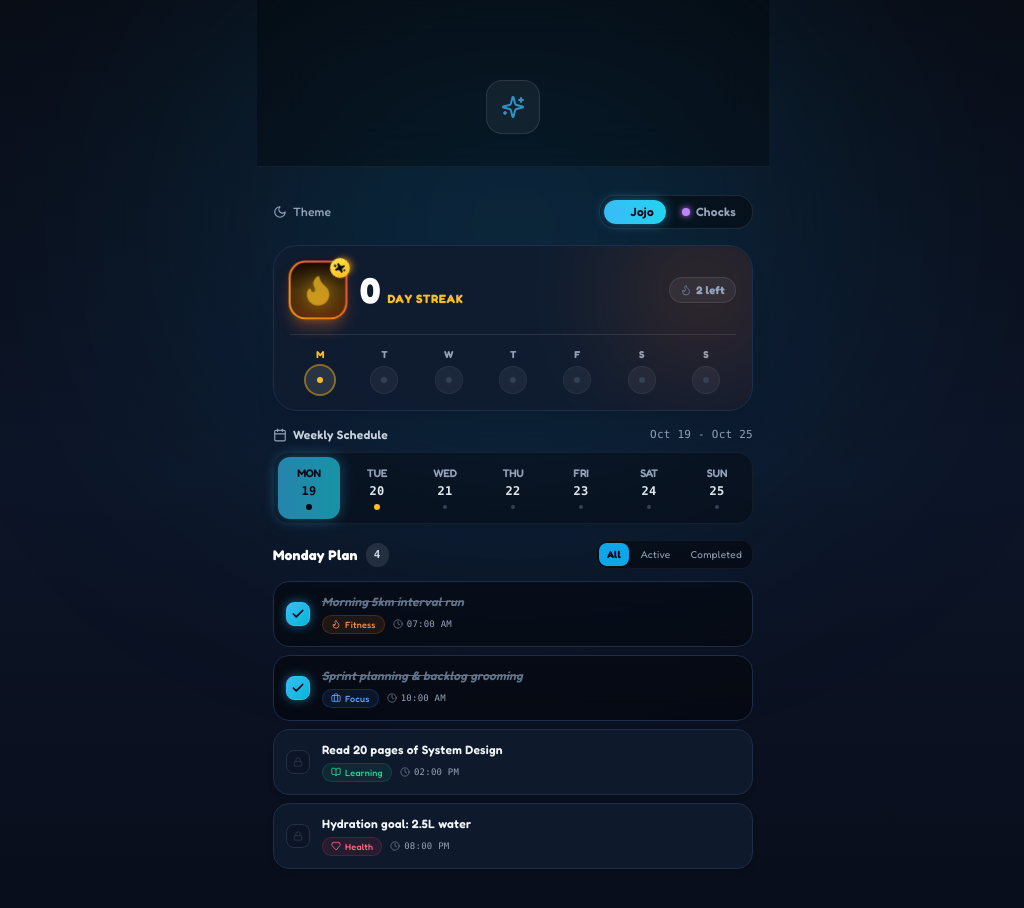
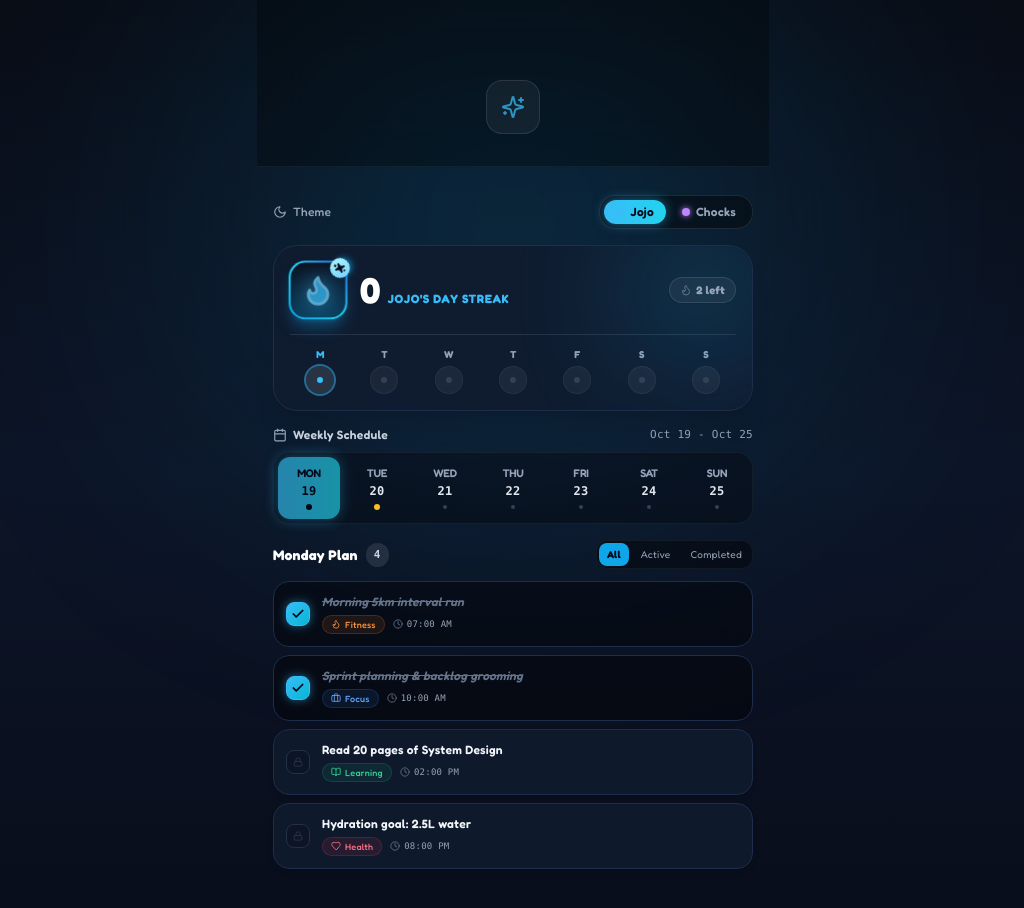
Before and after one commit to smithlyon/streak-pulse-mobile, a React (Vite) app: page / in a window 1280 px wide. Shown: the top 908 px of the page, without its empty margins (127-1151 px from the left). Built offline with nearby package versions, Linux system fonts and the light colour scheme.

Commit message:
feat: separate streaks, habits, and flame aesthetics for Jojo and Chocks

```diff
--- a/src/App.jsx
+++ b/src/App.jsx
@@ -11,8 +11,8 @@ import { THEMES } from './constants/themeConfig';
 import { DAYS_OF_WEEK, INITIAL_TASKS } from './constants/initialData';
 import { ShieldCheck } from 'lucide-react';
 
-const STORAGE_KEY_TASKS = 'daily_pulse_tasks_v1';
 const STORAGE_KEY_THEME = 'daily_pulse_theme_v1';
+const getProfileStorageKey = (profile) => `daily_pulse_tasks_${profile}_v2`;
 
 export default function App() {
   // Theme state: 'jojo' (sky blue dark) or 'chocks' (rich purple dark)
@@ -23,15 +23,35 @@ export default function App() {
   // Active day selection: 'mon' to 'sun'
   const [selectedDay, setSelectedDay] = useState('mon');
 
-  // Tasks mapped by day
-  const [tasksByDay, setTasksByDay] = useState(() => {
-    try {
-      const saved = localStorage.getItem(STORAGE_KEY_TASKS);
-      if (saved) return JSON.parse(saved);
-    } catch (e) {
-      console.error('Failed to load tasks from localStorage', e);
-    }
-    return INITIAL_TASKS;
+  // Independent tasks per profile: { jojo: tasksByDay, chocks: tasksByDay }
+  const [tasksByProfile, setTasksByProfile] = useState(() => {
+    const profiles = ['jojo', 'chocks'];
+    const initial = {};
+
+    profiles.forEach((p) => {
+      try {
+        const saved = localStorage.getItem(getProfileStorageKey(p));
+        if (saved) {
+          initial[p] = JSON.parse(saved);
+          return;
+        }
+      } catch (e) {
+        console.error(`Failed to load ${p} tasks`, e);
+      }
+      // Migrate legacy shared tasks to jojo if present
+      if (p === 'jojo') {
+        try {
+          const legacy = localStorage.getItem('daily_pulse_tasks_v1');
+          if (legacy) {
+            initial[p] = JSON.parse(legacy);
+            return;
+          }
+        } catch (e) {}
+      }
+      initial[p] = JSON.parse(JSON.stringify(INITIAL_TASKS));
+    });
+
+    return initial;
   });
 
   // Admin Mode state
@@ -44,51 +64,70 @@ export default function App() {
     localStorage.setItem(STORAGE_KEY_THEME, themeId);
   }, [themeId]);
 
-  // Persist tasks
+  // Persist active profile's tasks
   useEffect(() => {
     try {
-      localStorage.setItem(STORAGE_KEY_TASKS, JSON.stringify(tasksByDay));
+      if (tasksByProfile[themeId]) {
+        localStorage.setItem(getProfileStorageKey(themeId), JSON.stringify(tasksByProfile[themeId]));
+      }
     } catch (e) {
-      console.error('Failed to save tasks to localStorage', e);
+      console.error(`Failed to save ${themeId} tasks to localStorage`, e);
     }
-  }, [tasksByDay]);
+  }, [tasksByProfile, themeId]);
 
   const currentTheme = THEMES[themeId] || THEMES.jojo;
 
-  // Active day calculations
+  // Active profile's tasks for the week
+  const tasksByDay = tasksByProfile[themeId] || INITIAL_TASKS;
+
+  // Active day calculations for active profile
   const activeDayTasks = tasksByDay[selectedDay] || [];
   const completedCount = activeDayTasks.filter((t) => t.completed).length;
   const totalCount = activeDayTasks.length;
   const selectedDayObj = DAYS_OF_WEEK.find((d) => d.id === selectedDay) || DAYS_OF_WEEK[0];
 
-  // Dynamic Streak calculation across the week (starts at 0 and increments day by day)
+  // Dynamic Streak calculation for the active profile (starts at 0 and increments day by day)
   const completedDaysCount = DAYS_OF_WEEK.filter((d) => {
     const list = tasksByDay[d.id] || [];
     return list.length > 0 && list.every((t) => t.completed);
   }).length;
   const streakDays = completedDaysCount;
 
-  // Handlers
+  // Handlers (operate strictly on active profile)
   const handleToggleTask = (taskId) => {
     if (!isAdminUnlocked) {
       showToast('Admin login required to check off tasks');
       setIsPinModalOpen(true);
       return;
     }
-    setTasksByDay((prev) => {
-      const dayTasks = prev[selectedDay] || [];
+    setTasksByProfile((prev) => {
+      const currentProfileTasks = prev[themeId] || {};
+      const dayTasks = currentProfileTasks[selectedDay] || [];
       const updated = dayTasks.map((task) =>
         task.id === taskId ? { ...task, completed: !task.completed } : task
       );
-      return { ...prev, [selectedDay]: updated };
+      return {
+        ...prev,
+        [themeId]: {
+          ...currentProfileTasks,
+          [selectedDay]: updated
+        }
+      };
     });
   };
 
   const handleDeleteTask = (taskId) => {
-    setTasksByDay((prev) => {
-      const dayTasks = prev[selectedDay] || [];
+    setTasksByProfile((prev) => {
+      const currentProfileTasks = prev[themeId] || {};
+      const dayTasks = currentProfileTasks[selectedDay] || [];
       const updated = dayTasks.filter((task) => task.id !== taskId);
-      return { ...prev, [selectedDay]: updated };
+      return {
+        ...prev,
+        [themeId]: {
+          ...currentProfileTasks,
+          [selectedDay]: updated
+        }
+      };
     });
   };
 
@@ -101,16 +140,26 @@ export default function App() {
       completed: false
     };
 
-    setTasksByDay((prev) => {
-      const dayTasks = prev[selectedDay] || [];
-      return { ...prev, [selectedDay]: [newTask, ...dayTasks] };
+    setTasksByProfile((prev) => {
+      const currentProfileTasks = prev[themeId] || {};
+      const dayTasks = currentProfileTasks[selectedDay] || [];
+      return {
+        ...prev,
+        [themeId]: {
+          ...currentProfileTasks,
+          [selectedDay]: [newTask, ...dayTasks]
+        }
+      };
     });
   };
 
   const handleResetDefaults = () => {
-    if (window.confirm('Reset all tasks for the week to default state?')) {
-      setTasksByDay(INITIAL_TASKS);
-      showToast('Weekly tasks reset to defaults');
+    if (window.confirm(`Reset ${currentTheme.name}'s tasks for the week to default state?`)) {
+      setTasksByProfile((prev) => ({
+        ...prev,
+        [themeId]: JSON.parse(JSON.stringify(INITIAL_TASKS))
+      }));
+      showToast(`${currentTheme.name}'s weekly tasks reset to defaults`);
     }
   };
 
--- a/src/components/StreakProgressBar.jsx
+++ b/src/components/StreakProgressBar.jsx
@@ -8,13 +8,14 @@ export const StreakProgressBar = ({
   completedCount,
   totalCount,
   currentTheme,
-  streakDays = 14,
+  streakDays = 0,
   dayLabel = 'Today',
   tasksByDay = {},
   selectedDay = 'mon'
 }) => {
   const isTodayComplete = totalCount > 0 && completedCount === totalCount;
   const prevCompleteRef = useRef(isTodayComplete);
+  const isJojo = currentTheme.id === 'jojo';
 
   // Trigger celebration confetti when today's streak is completed
   useEffect(() => {
@@ -23,24 +24,30 @@ export const StreakProgressBar = ({
         particleCount: 65,
         spread: 70,
         origin: { y: 0.3 },
-        colors: ['#f97316', '#fbbf24', '#ef4444', '#f59e0b']
+        colors: isJojo
+          ? ['#38bdf8', '#0284c7', '#06b6d4', '#bae6fd']
+          : ['#c084fc', '#9333ea', '#e879f9', '#f5d0fe']
       });
     }
     prevCompleteRef.current = isTodayComplete;
-  }, [isTodayComplete]);
+  }, [isTodayComplete, isJojo]);
 
   return (
     <div className="px-4 py-2">
       <div className={`p-4 rounded-3xl ${currentTheme.card} border backdrop-blur-md transition-all duration-300 shadow-xl relative overflow-hidden`}>
-        {/* Ambient warm fiery glow in background */}
+        {/* Ambient theme glow in background */}
         <div
-          className="absolute -right-6 -top-6 w-36 h-36 rounded-full blur-3xl opacity-25 pointer-events-none bg-gradient-to-br from-amber-500 via-orange-500 to-rose-500"
+          className={`absolute -right-6 -top-6 w-36 h-36 rounded-full blur-3xl opacity-25 pointer-events-none ${
+            isJojo
+              ? 'bg-gradient-to-br from-sky-400 via-cyan-500 to-blue-600'
+              : 'bg-gradient-to-br from-purple-400 via-fuchsia-500 to-violet-600'
+          }`}
         />
 
         {/* Duolingo-Style Main Streak Section */}
         <div className="flex items-center justify-between relative z-10 mb-4">
           <div className="flex items-center gap-3.5">
-            {/* Animated Duolingo Fiery Flame Icon */}
+            {/* Animated Profile Theme Fiery Flame Icon */}
             <div className="relative">
               <motion.div
                 animate={isTodayComplete ? {
@@ -55,11 +62,21 @@ export const StreakProgressBar = ({
                   repeatType: "reverse",
                   ease: "easeInOut"
                 }}
-                className="w-14 h-14 rounded-2xl bg-gradient-to-tr from-amber-500 via-orange-500 to-rose-500 p-0.5 shadow-lg shadow-orange-500/35 flex items-center justify-center cursor-pointer"
+                className={`w-14 h-14 rounded-2xl p-0.5 shadow-lg flex items-center justify-center cursor-pointer ${
+                  isJojo
+                    ? 'bg-gradient-to-tr from-sky-500 via-cyan-400 to-blue-600 shadow-sky-500/35'
+                    : 'bg-gradient-to-tr from-purple-500 via-fuchsia-400 to-violet-600 shadow-purple-500/35'
+                }`}
               >
-                <div className="w-full h-full rounded-[14px] bg-[#160b05] flex items-center justify-center relative overflow-hidden">
-                  <div className="absolute inset-0 bg-gradient-to-t from-orange-500/30 via-amber-400/20 to-transparent" />
-                  <Flame className="w-8 h-8 text-amber-400 fill-amber-400 filter drop-shadow-[0_0_10px_rgba(251,191,36,0.9)] animate-pulse" />
+                <div className="w-full h-full rounded-[14px] bg-[#0c1322] flex items-center justify-center relative overflow-hidden">
+                  <div className={`absolute inset-0 ${
+                    isJojo ? 'bg-gradient-to-t from-sky-500/30 to-transparent' : 'bg-gradient-to-t from-purple-500/30 to-transparent'
+                  }`} />
+                  <Flame className={`w-8 h-8 animate-pulse ${
+                    isJojo
+                      ? 'text-sky-300 fill-sky-400 filter drop-shadow-[0_0_10px_rgba(56,189,248,0.9)]'
+                      : 'text-purple-300 fill-purple-400 filter drop-shadow-[0_0_10px_rgba(192,132,252,0.9)]'
+                  }`} />
                 </div>
               </motion.div>
 
@@ -67,31 +84,39 @@ export const StreakProgressBar = ({
               <motion.div
                 animate={{ rotate: 360 }}
                 transition={{ duration: 8, repeat: Infinity, ease: "linear" }}
-                className="absolute -top-1 -right-1 w-5 h-5 rounded-full bg-gradient-to-r from-amber-400 to-yellow-300 flex items-center justify-center shadow-md shadow-amber-500/50"
+                className={`absolute -top-1 -right-1 w-5 h-5 rounded-full flex items-center justify-center shadow-md ${
+                  isJojo
+                    ? 'bg-gradient-to-r from-sky-300 to-cyan-200 shadow-sky-500/50'
+                    : 'bg-gradient-to-r from-purple-300 to-fuchsia-200 shadow-purple-500/50'
+                }`}
               >
                 <Sparkles className="w-3 h-3 text-slate-950 fill-slate-950" />
               </motion.div>
             </div>
 
-            {/* Streak Number & Label */}
+            {/* Streak Number & Profile Streak Label */}
             <div>
               <div className="flex items-baseline gap-2">
                 <motion.span
-                  key={streakDays}
+                  key={`${currentTheme.id}-${streakDays}`}
                   initial={{ scale: 0.8, y: -4 }}
                   animate={{ scale: 1, y: 0 }}
                   className="text-4xl font-black font-playful tracking-tight text-white filter drop-shadow-sm"
                 >
                   {streakDays}
                 </motion.span>
-                <span className="text-xs font-black uppercase tracking-wider text-amber-400 font-playful">
-                  Day Streak
+                <span className={`text-xs font-black uppercase tracking-wider font-playful ${
+                  isJojo ? 'text-sky-400' : 'text-purple-400'
+                }`}>
+                  {currentTheme.name}'s Day Streak
                 </span>
               </div>
               {isTodayComplete && (
                 <p className="text-xs text-slate-400 font-medium mt-0.5">
-                  <span className="text-amber-300 font-semibold flex items-center gap-1">
-                    <Zap className="w-3 h-3 fill-amber-400 text-amber-400" />
+                  <span className={`font-semibold flex items-center gap-1 ${
+                    isJojo ? 'text-sky-300' : 'text-purple-300'
+                  }`}>
+                    <Zap className={`w-3 h-3 ${isJojo ? 'fill-sky-400 text-sky-400' : 'fill-purple-400 text-purple-400'}`} />
                     Streak active for {dayLabel}!
                   </span>
                 </p>
@@ -103,10 +128,16 @@ export const StreakProgressBar = ({
           <div className="text-right">
             <span className={`inline-flex items-center gap-1 text-[11px] font-bold px-2.5 py-1 rounded-full border shadow-sm ${
               isTodayComplete
-                ? 'bg-amber-500/20 text-amber-300 border-amber-500/40 shadow-amber-500/20'
+                ? isJojo
+                  ? 'bg-sky-500/20 text-sky-300 border-sky-500/40 shadow-sky-500/20'
+                  : 'bg-purple-500/20 text-purple-300 border-purple-500/40 shadow-purple-500/20'
                 : 'bg-white/5 text-slate-400 border-white/10'
             }`}>
-              <Flame className={`w-3 h-3 ${isTodayComplete ? 'text-amber-400 fill-amber-400' : 'text-slate-500'}`} />
+              <Flame className={`w-3 h-3 ${
+                isTodayComplete
+                  ? isJojo ? 'text-sky-400 fill-sky-400' : 'text-purple-400 fill-purple-400'
+                  : 'text-slate-500'
+              }`} />
               <span>{isTodayComplete ? 'Active' : `${totalCount - completedCount} left`}</span>
             </span>
           </div>
@@ -127,7 +158,7 @@ export const StreakProgressBar = ({
                   className="flex-1 flex flex-col items-center gap-1"
                 >
                   <span className={`text-[10px] font-bold uppercase tracking-tight ${
-                    isSelected ? 'text-amber-400' : 'text-slate-400'
+                    isSelected ? (isJojo ? 'text-sky-400' : 'text-purple-400') : 'text-slate-400'
                   }`}>
                     {day.label[0]}
                   </span>
@@ -135,16 +166,24 @@ export const StreakProgressBar = ({
                   <div
                     className={`w-7 h-7 rounded-full flex items-center justify-center transition-all duration-300 relative ${
                       isDayComplete
-                        ? 'bg-gradient-to-tr from-amber-500 to-orange-500 text-white shadow-md shadow-orange-500/40 ring-1 ring-amber-300/40'
+                        ? isJojo
+                          ? 'bg-gradient-to-tr from-sky-400 to-cyan-500 text-slate-950 shadow-md shadow-sky-500/40 ring-1 ring-sky-300/40'
+                          : 'bg-gradient-to-tr from-purple-400 to-fuchsia-500 text-slate-950 shadow-md shadow-purple-500/40 ring-1 ring-purple-300/40'
                         : isSelected
-                        ? 'bg-white/10 text-slate-300 ring-2 ring-amber-400/50'
+                        ? isJojo
+                          ? 'bg-white/10 text-slate-300 ring-2 ring-sky-400/50'
+                          : 'bg-white/10 text-slate-300 ring-2 ring-purple-400/50'
                         : 'bg-white/5 text-slate-600 border border-white/5'
                     }`}
                   >
                     {isDayComplete ? (
-                      <Flame className="w-4 h-4 text-white fill-white filter drop-shadow-[0_1px_2px_rgba(0,0,0,0.5)]" />
+                      <Flame className={`w-4 h-4 fill-slate-950 text-slate-950 filter drop-shadow-[0_1px_2px_rgba(255,255,255,0.4)]`} />
                     ) : (
-                      <span className={`w-1.5 h-1.5 rounded-full ${isSelected ? 'bg-amber-400' : 'bg-slate-700'}`} />
+                      <span className={`w-1.5 h-1.5 rounded-full ${
+                        isSelected
+                          ? isJojo ? 'bg-sky-400' : 'bg-purple-400'
+                          : 'bg-slate-700'
+                      }`} />
                     )}
                   </div>
                 </div>
```
